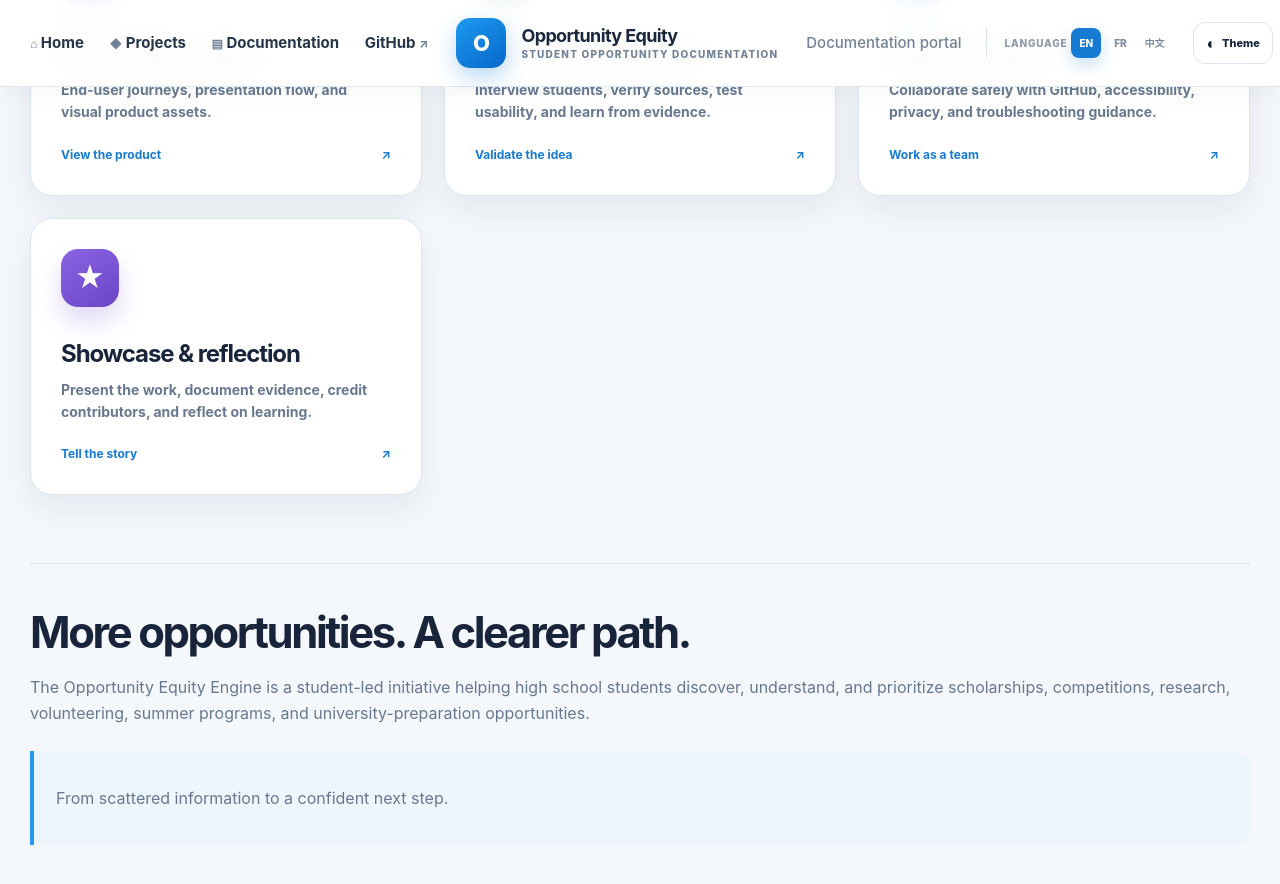
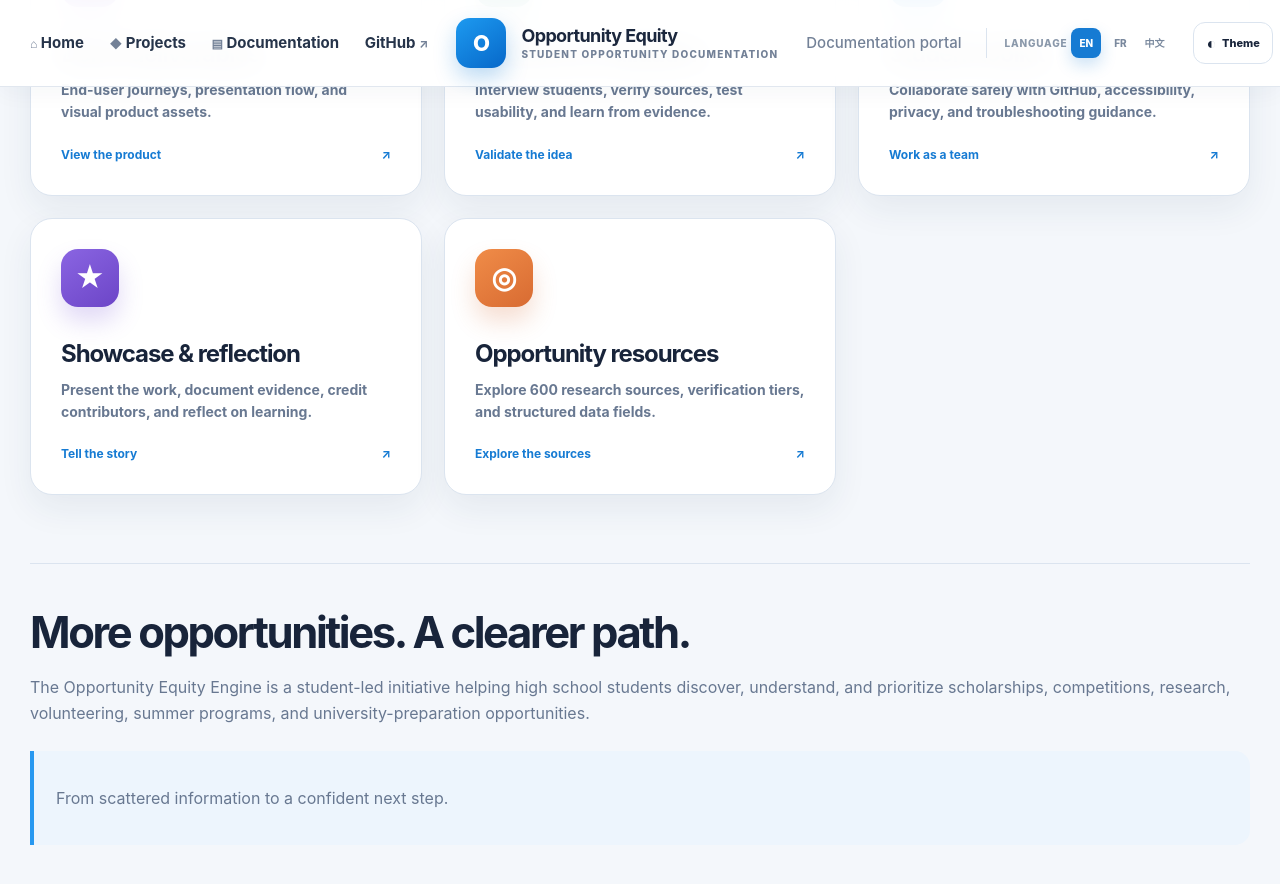
Before and after one commit to andyxuan2010/OpportunityEquityEngine, a Jekyll site: the page built from index.md, in a window 1280 px wide and 900 px high, scrolled down 1314 px. Shown: the top 884 px of the window. Built offline with Jekyll 4.4.1, drawn with Linux system fonts in a browser that asks for light colours.

Commit message:
Add opportunity resources library card

```diff
--- a/index.md
+++ b/index.md
@@ -82,6 +82,12 @@
     <strong>Showcase &amp; reflection</strong>
     <span>Present the work, document evidence, credit contributors, and reflect on learning.</span>
     <b>Tell the story <span aria-hidden="true">↗</span></b>
+  </a>
+  <a class="library-card library-card-orange" href="docs/10-opportunity-sources/Opportunity_Equity_Engine_600_Sources.html">
+    <span class="library-icon">◎</span>
+    <strong>Opportunity resources</strong>
+    <span>Explore 600 research sources, verification tiers, and structured data fields.</span>
+    <b>Explore the sources <span aria-hidden="true">↗</span></b>
   </a>
 </div>
 
```
Also changed, not shown: index.CN.md (+1 -0 lines), index.FR.md (+1 -0 lines).
